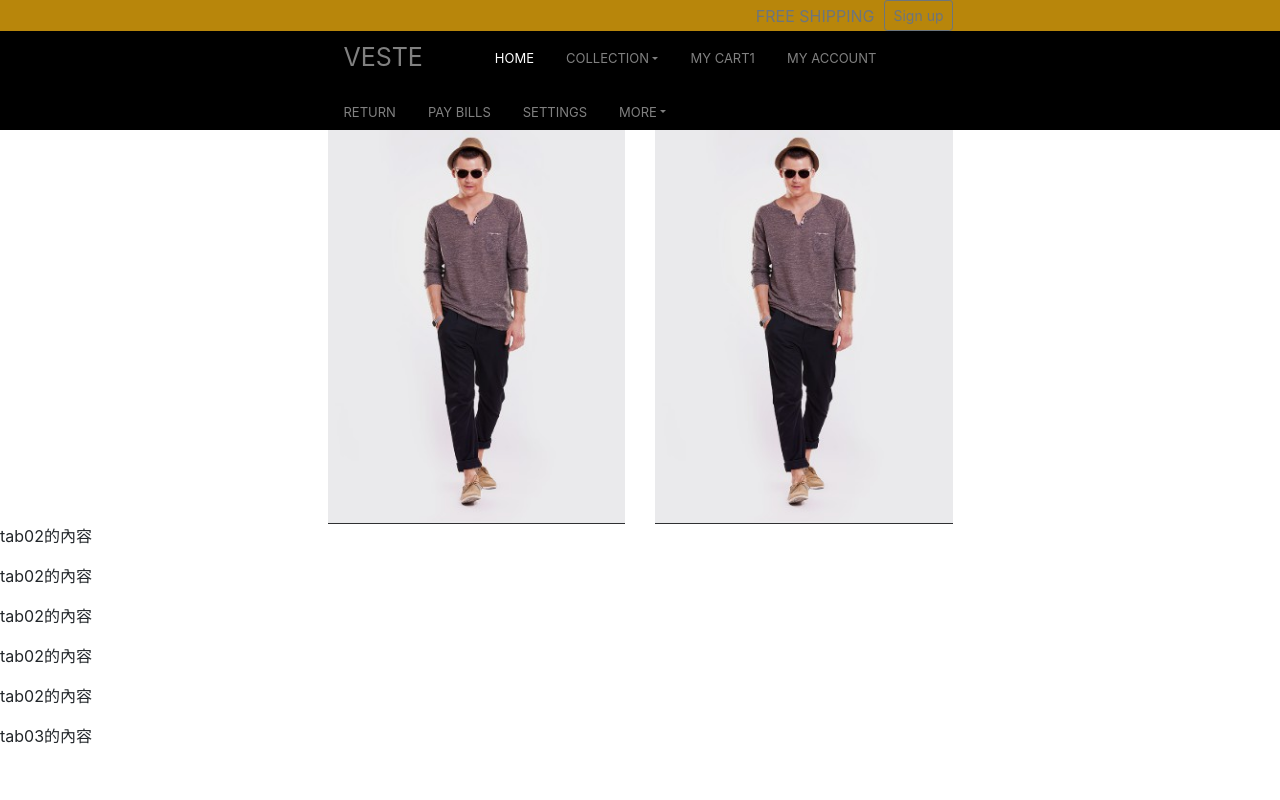
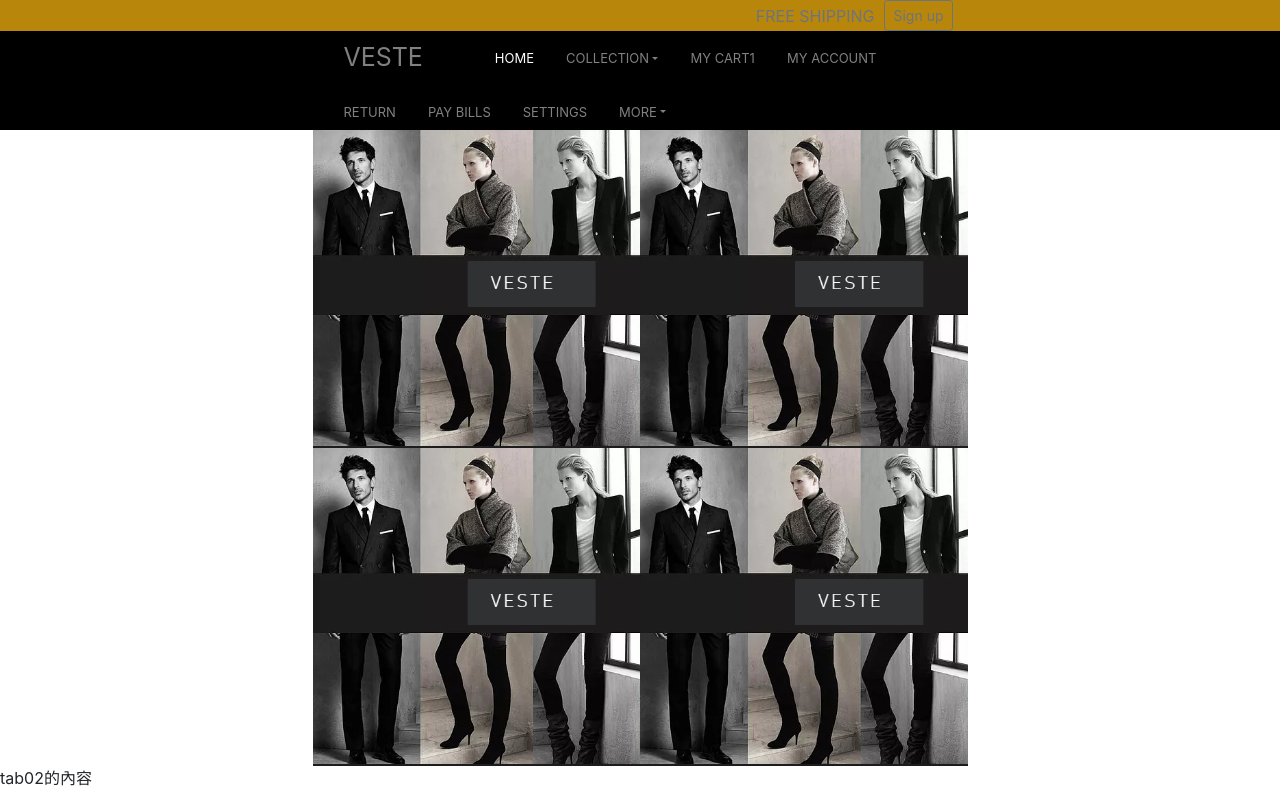
Before and after one commit to marss112/marss112.github.io, a plain HTML site: page index.html in a window 1280 px wide. Shown: the top 800 px of the page. Drawn offline with nearby package versions, Linux system fonts and the light colour scheme.

Commit message:
Add files via upload
fix img

```diff
--- a/index.html
+++ b/index.html
@@ -19,7 +19,6 @@
 
 <body>
   <style>
-
     .dropdown:hover>.dropdown-menu {
       display: block;
     }
@@ -40,10 +39,7 @@
       width: 100%;
       height: 100%;
       object-fit: cover;
-      margin: 0;
-
     }
-
   </style>
   <script>
     $(function () {
@@ -115,17 +111,32 @@
       </div>
       <div class="col-md "> </div>
     </div>
-    <div id="HOME" class=" row">
-      <div class="col"> </div>
-      <div class="col-md-3 col-sm-3">
-        <a href="#"><img src="/img/man.jpg"></a>
+    <div id="HOME">
+      <div class="row">
+        <div class="col"> </div>
+        <div class="col-md-3 col-sm-3" style=" padding: 0%">
+          <a href="#"><img src="/img/home1.png"></a>
+        </div>
+        <div class="col-md-3 col-sm-3" style="  padding: 0%">
+          <a href="#"><img src="/img/home1.png"></a>
+        </div>
+        <div class="col"> </div>
       </div>
-      <div class="col-md-3 col-sm-3">
-        <a href="#"><img src="/img/man.jpg"></a>
-      </div>
-      <div class="col"> </div>
+      <div class="row">
+          <div class="col"> </div>
+          <div class="col-md-3 col-sm-3" style=" padding: 0%">
+            <a href="#"><img src="/img/home1.png"></a>
+          </div>
+          <div class="col-md-3 col-sm-3" style=" padding: 0%">
+            <a href="#"><img src="/img/home1.png"></a>
+          </div>
+          <div class="col"> </div>
+        </div>
+        <div class="row">
 
 
+
+        </div>
     </div>
 
     <div class="col-3"></div>
```
Also changed, not shown: img/home1.png (added).
